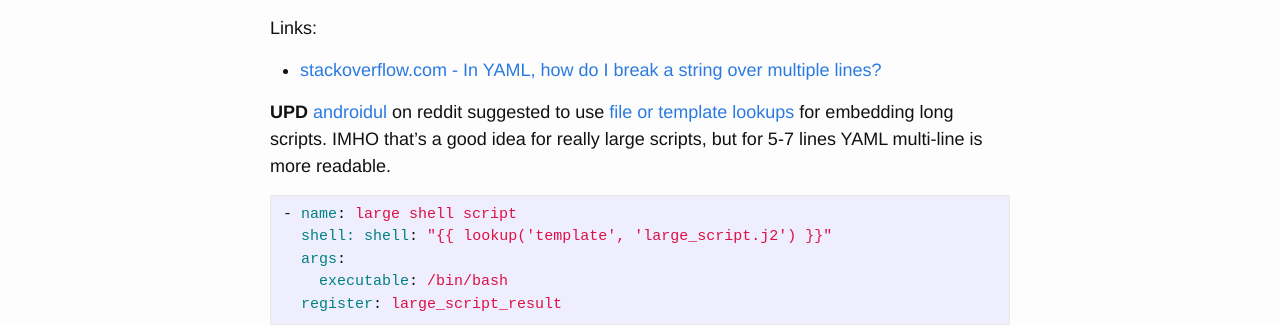
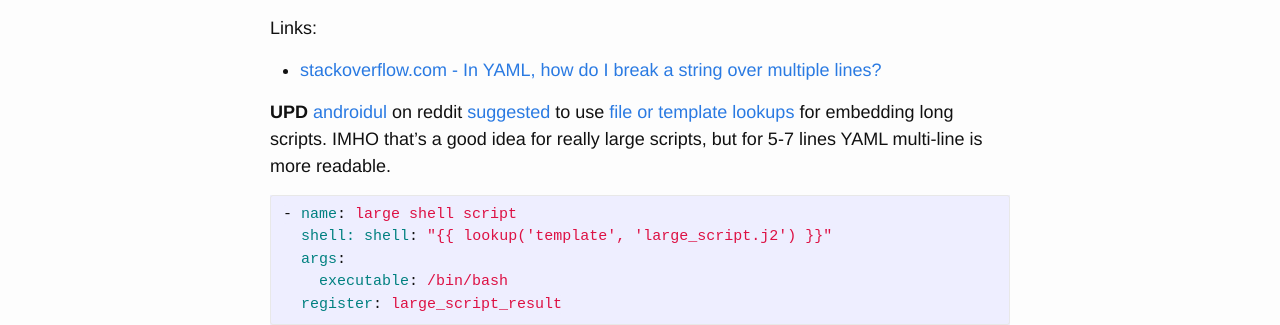
Before and after one commit to selivan/selivan.github.io, a Jekyll site: the page built from _posts/2018-01-01-ansible-multiline-shell-script.md, in a window 1280 px wide. Shown: the part 620-945 px from the top of the page. Built offline with Jekyll 4.4.1, drawn with Linux system fonts in a browser that asks for light colours; comment, search, counter and statistics services are not loaded; some of the changed lines change nothing that is shown.

Commit message:
add link

````diff
--- a/_posts/2018-01-01-ansible-multiline-shell-script.md
+++ b/_posts/2018-01-01-ansible-multiline-shell-script.md
@@ -21,7 +21,7 @@ Sometimes ansible is not enough, and you want to unleash the raw shell power. Bu
 Links:
 * [stackoverflow.com - In YAML, how do I break a string over multiple lines?](https://stackoverflow.com/a/21699210/890863)
 
-**UPD** [androidul](https://www.reddit.com/user/androidul) on reddit suggested to use [file or template lookups](http://docs.ansible.com/ansible/latest/playbooks_lookups.html#more-lookups) for embedding long scripts. IMHO that's a good idea for really large scripts, but for 5-7 lines YAML multi-line is more readable.
+**UPD** [androidul](https://www.reddit.com/user/androidul) on reddit [suggested](https://www.reddit.com/r/ansible/comments/7neuui/ansible_multiline_shell_script_inside_playbook/ds3con3/) to use [file or template lookups](http://docs.ansible.com/ansible/latest/playbooks_lookups.html#more-lookups) for embedding long scripts. IMHO that's a good idea for really large scripts, but for 5-7 lines YAML multi-line is more readable.
 
 ```yaml
 - name: large shell script
````
